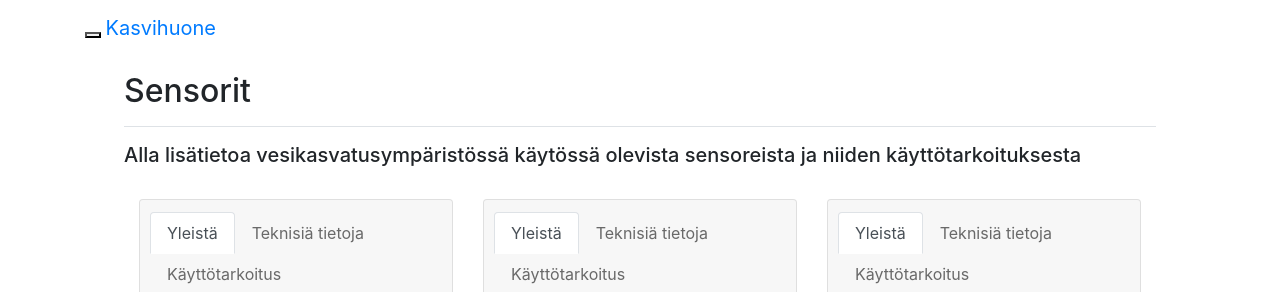
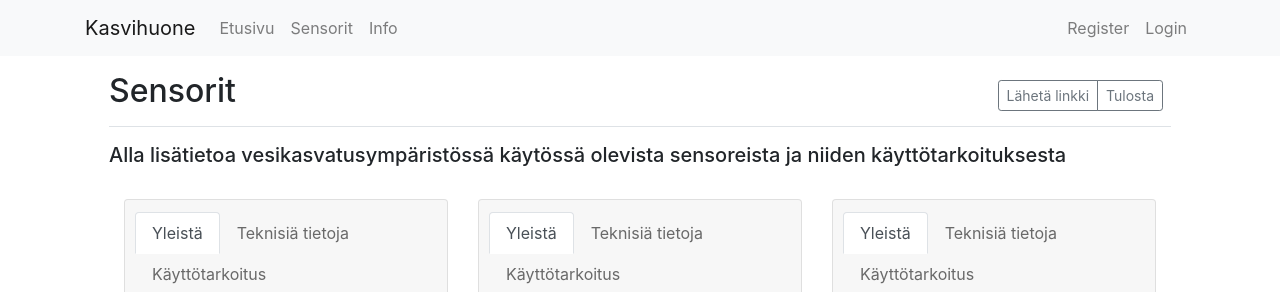
Before and after one commit to heikkimat/article-app, a Flask app: page /sensorit in a window 1280 px wide. Shown: the top 292 px of the page. Run offline with Flask 2, Linux system fonts and the light colour scheme; some libraries are stand-ins or nearby versions.

Commit message:
html muutoksia

```diff
--- a/app.py
+++ b/app.py
@@ -31,7 +31,6 @@ class RegisterForm(Form):
     ])
     confirm = PasswordField('Confirm Password')
 
-
 # User Register
 @app.route('/register', methods=['GET', 'POST'])
 def register():
--- a/templates/includes/_navbar.html
+++ b/templates/includes/_navbar.html
@@ -1,4 +1,40 @@
-<nav class="navbar navbar-default">
+<nav class="navbar navbar-expand-lg navbar-light bg-light">
+  <div class="container">
+    <a class="navbar-brand" href="#">Kasvihuone</a>
+    <button class="navbar-toggler" type="button" data-toggle="collapse" data-target="#navbarNav" aria-controls="navbarNav" aria-expanded="false" aria-label="Toggle navigation">
+      <span class="navbar-toggler-icon"></span>
+    </button>
+    <div class="collapse navbar-collapse" id="navbarNav">
+      <ul class="navbar-nav">
+        <li class="nav-item">
+          <a class="nav-link" href="/">Etusivu </a>
+        </li>
+        <li class="nav-item">
+          <a class="nav-link" href="/sensorit">Sensorit</a>
+        </li>
+        <li class="nav-item">
+          <a class="nav-link" href="/info">Info</a>
+        </li>
+      </ul>
+      <ul class="navbar-nav ml-auto">
+        {% if session.logged_in %}
+          <li class="nav-item">
+            <a class="nav-link" href="/logout">Logout </a>
+          </li>
+        {% else %}
+          <li class="nav-item">
+            <a class="nav-link" href="/register">Register </a>
+          </li>
+          <li class="nav-item">
+            <a class="nav-link" href="/login">Login </a>
+          </li>
+        {% endif %}
+      </ul>
+    </div>
+  </div>
+</nav>
+
+<!-- <nav class="navbar navbar-default">
     <div class="container">
       <div class="navbar-header">
         <button type="button" class="navbar-toggle collapsed" data-toggle="collapse" data-target="#navbar" aria-expanded="false" aria-controls="navbar">
@@ -26,6 +62,6 @@
           {% endif %}
 
         </ul>
-      </div><!--/.nav-collapse -->
+      </div>
     </div>
-</nav>
+</nav> -->
--- a/templates/info.html
+++ b/templates/info.html
@@ -15,13 +15,11 @@
 </div>
 <div>
 <h5>Käytetyt laitteet ja teknologiat</h5>
-<p>Alle on listattu projektissa käytetyt laitteet ja teknologiat, joiden avulla koko projekti toimii. Listattujen laitteiden ja teknologioiden avulla käyttäjä ymmärtää kuinka projekti on rakennettu ja kuinka projektia voidaan mahdollisesti jatkokehittää.</p>
+<p>Järjestelmän arkkitehtuuri ja laitteisto koostuu sensoreista, mikrokontrollerista, web-palvelimesta ja loppukäyttäjälle suunnatusta web-sovelluksesta edellä olevan kuvan mukaisesti. Mitattavia suureita on yhteensä 7, joista 4 liittyy kasvihuoneympäristön monitorointiin ja 3 ravinneliuoksen tarkkailuun. Ympäristöstä saadaan tietoa lämpötila-, kosteus-, valoisuus- ja hiilidioksidisensoreiden kautta ja ravinneliuoksesta sen lämpötilan, pH-arvon ja sähkönjohtavuuden avulla. Sensoreilta data kerätään Arduino Uno WiFi Rev2 -mikrokontrolleriin, jossa sisäänrakennettu WiFi-moduuli mahdollistaa tietojen lähettämisen eteenpäin langattoman verkon kautta Internetin yli web-palvelimelle. Palvelimella tieto kerätään MySQL-pohjaiseen relaatiotietokantaan, josta tiedot poimitaan loppukäyttäjälle mittaukset visualisoivaan selainpohjaiseen web-sovellukseen.</p>
 <br>
 <img src="{{url_for('static', filename='img/arkkitehtuurikuvaus.jpg')}}" style="max-width:500px" onclick="document.getElementById('arkkitehtuuri').style.display='block'" class="hover-opacity" alt="Arkkitehtuurikuvaus">
 <div id="arkkitehtuuri" class="modal animate-zoom" onclick="this.style.display='none'">
-    <img class="modal-content" style="height:100%" src="img/arkkitehtuurikuvaus.jpg" alt="Arkkitehtuurikuvaus">
+    <img class="modal-content" style="height:100%" src="{{url_for('static', filename='img/arkkitehtuurikuvaus.jpg')}}" alt="Arkkitehtuurikuvaus">
 </div>
-<br>
-<p>Järjestelmän arkkitehtuuri ja laitteisto koostuu sensoreista, mikrokontrollerista, web-palvelimesta ja loppukäyttäjälle suunnatusta web-sovelluksesta edellä olevan kuvan mukaisesti. Mitattavia suureita on yhteensä 7, joista 4 liittyy kasvihuoneympäristön monitorointiin ja 3 ravinneliuoksen tarkkailuun. Ympäristöstä saadaan tietoa lämpötila-, kosteus-, valoisuus- ja hiilidioksidisensoreiden kautta ja ravinneliuoksesta sen lämpötilan, pH-arvon ja sähkönjohtavuuden avulla. Sensoreilta data kerätään Arduino Uno Rev2 -mikrokontrolleriin, jossa sisäänrakennettu WiFi-moduuli mahdollistaa tietojen lähettämisen eteenpäin langattoman verkon kautta Internetin yli web-palvelimelle. Palvelimella tieto kerätään MySQL-pohjaiseen relaatiotietokantaan, josta tiedot poimitaan loppukäyttäjälle mittaukset visualisoivaan selainpohjaiseen web-sovellukseen.</p>
 </div>
 {% endblock %}
--- a/templates/layout.html
+++ b/templates/layout.html
@@ -3,7 +3,8 @@
   <head>
     <meta charset="utf-8">
     <title>Kasvihuone</title>
-    <link rel="stylesheet" href="https://stackpath.bootstrapcdn.com/bootstrap/4.3.1/css/bootstrap.min.css" integrity="sha384-ggOyR0iXCbMQv3Xipma34MD+dH/1fQ784/j6cY/iJTQUOhcWr7x9JvoRxT2MZw1T" crossorigin="anonymous">    <link rel="stylesheet" href={{ url_for('static', filename='style.css') }}>
+    <link rel="stylesheet" href="https://stackpath.bootstrapcdn.com/bootstrap/4.3.1/css/bootstrap.min.css" integrity="sha384-ggOyR0iXCbMQv3Xipma34MD+dH/1fQ784/j6cY/iJTQUOhcWr7x9JvoRxT2MZw1T" crossorigin="anonymous">
+    <link rel="stylesheet" href="{{ url_for('static', filename='style.css') }}">
   </head>
   <body>
     {% include 'includes/_navbar.html' %}
@@ -13,7 +14,8 @@
 
     <script src="https://code.jquery.com/jquery-3.3.1.slim.min.js" integrity="sha384-q8i/X+965DzO0rT7abK41JStQIAqVgRVzpbzo5smXKp4YfRvH+8abtTE1Pi6jizo" crossorigin="anonymous"></script>
     <script src="https://cdnjs.cloudflare.com/ajax/libs/popper.js/1.14.7/umd/popper.min.js" integrity="sha384-UO2eT0CpHqdSJQ6hJty5KVphtPhzWj9WO1clHTMGa3JDZwrnQq4sF86dIHNDz0W1" crossorigin="anonymous"></script>
-    <script src="https://stackpath.bootstrapcdn.com/bootstrap/4.3.1/js/bootstrap.min.js" integrity="sha384-JjSmVgyd0p3pXB1rRibZUAYoIIy6OrQ6VrjIEaFf/nJGzIxFDsf4x0xIM+B07jRM" crossorigin="anonymous"></script>    <script src="//cdn.ckeditor.com/4.6.2/basic/ckeditor.js"></script>
+    <script src="https://stackpath.bootstrapcdn.com/bootstrap/4.3.1/js/bootstrap.min.js" integrity="sha384-JjSmVgyd0p3pXB1rRibZUAYoIIy6OrQ6VrjIEaFf/nJGzIxFDsf4x0xIM+B07jRM" crossorigin="anonymous"></script>
+    <script src="//cdn.ckeditor.com/4.6.2/basic/ckeditor.js"></script>
     <script type="text/javascript">
       CKEDITOR.replace('editor')
     </script>
--- a/templates/sensorit.html
+++ b/templates/sensorit.html
@@ -1,11 +1,20 @@
 {% extends 'layout.html' %}
 
 {% block body %}
-<div class="container-fluid">
+
     <!-- Main content -->
     <main class="col-md-12 ml-sm-auto col-lg-12 px-4">
         <div class="d-flex justify-content-between flex-wrap flex-md-nowrap align-items-center pt-3 pb-2 mb-3 border-bottom">
             <h1 class="h2">Sensorit</h1>
+            <div class="btn-toolbar mb-2 mb-md-0">
+                <!-- Share and download buttons -->
+                <div class="btn-group mr-2">
+                    <a class="btn btn-sm btn-outline-secondary" href="mailto:?subject=Vesikasvatusympäristön%20monitorointi&amp;body=Katso%20seuraava%20linkki%20http://luna.chydenius.fi/~sensoriverkkoproj/sensorit.html"><span data-feather="mail"></span> Lähetä linkki</a>
+                    <button onclick="window.print();return false;" type="button" class="btn btn-sm btn-outline-secondary">
+                        <span data-feather="printer"></span> Tulosta
+                    </button>
+                </div>
+            </div>
         </div>
         <!-- Main content text -->
         <h5>Alla lisätietoa vesikasvatusympäristössä käytössä olevista sensoreista ja niiden käyttötarkoituksesta</h5>
```
Also changed, not shown: other parts of templates/sensorit.html (+16 -16 lines).
